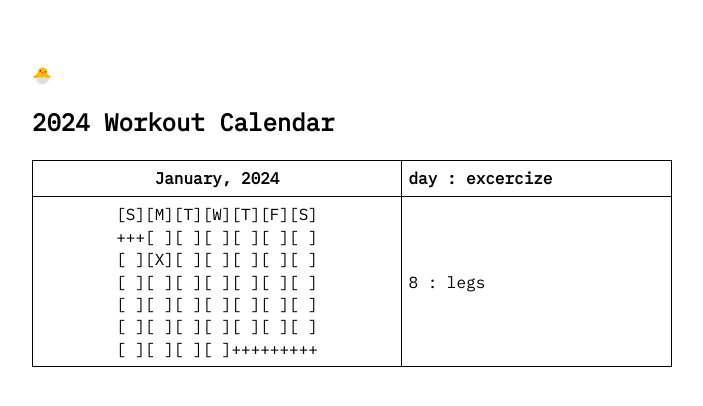
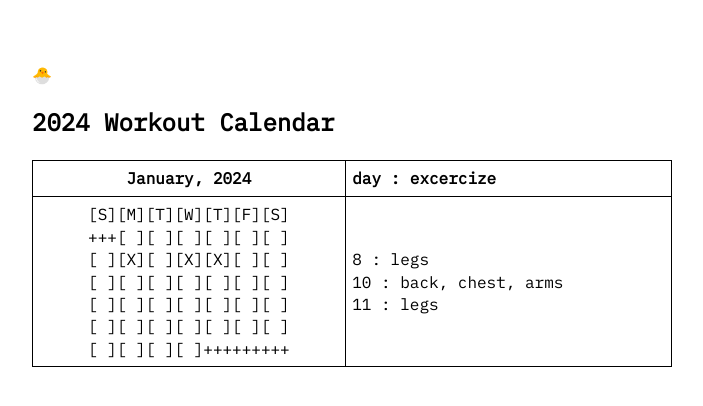
Before and after one commit to prolkh/prolkh.github.io, a Jekyll site: the page built from 2024-workout-calendar.md, in a window 1280 px wide. Shown: the top 406 px of the page, without its empty margins (288-991 px from the left). Built offline with Jekyll 4.4.1, drawn with Linux system fonts in a browser that asks for light colours.

Commit message:
Update 2024_workout_calendar.yml

```diff
--- a/_data/2024_workout_calendar.yml
+++ b/_data/2024_workout_calendar.yml
@@ -4,10 +4,12 @@ entries:
     body1:
        '[S][M][T][W][T][F][S]<br>
         +++[ ][ ][ ][ ][ ][ ]<br>
-        [ ][X][ ][ ][ ][ ][ ]<br>
+        [ ][X][ ][X][X][ ][ ]<br>
         [ ][ ][ ][ ][ ][ ][ ]<br>
         [ ][ ][ ][ ][ ][ ][ ]<br>
         [ ][ ][ ][ ][ ][ ][ ]<br>
         [ ][ ][ ][ ]+++++++++'
     body2:
-       '8 : legs<br>'
+       '8 : legs<br>
+        10 : back, chest, arms<br>
+        11 : legs<br>'
```
